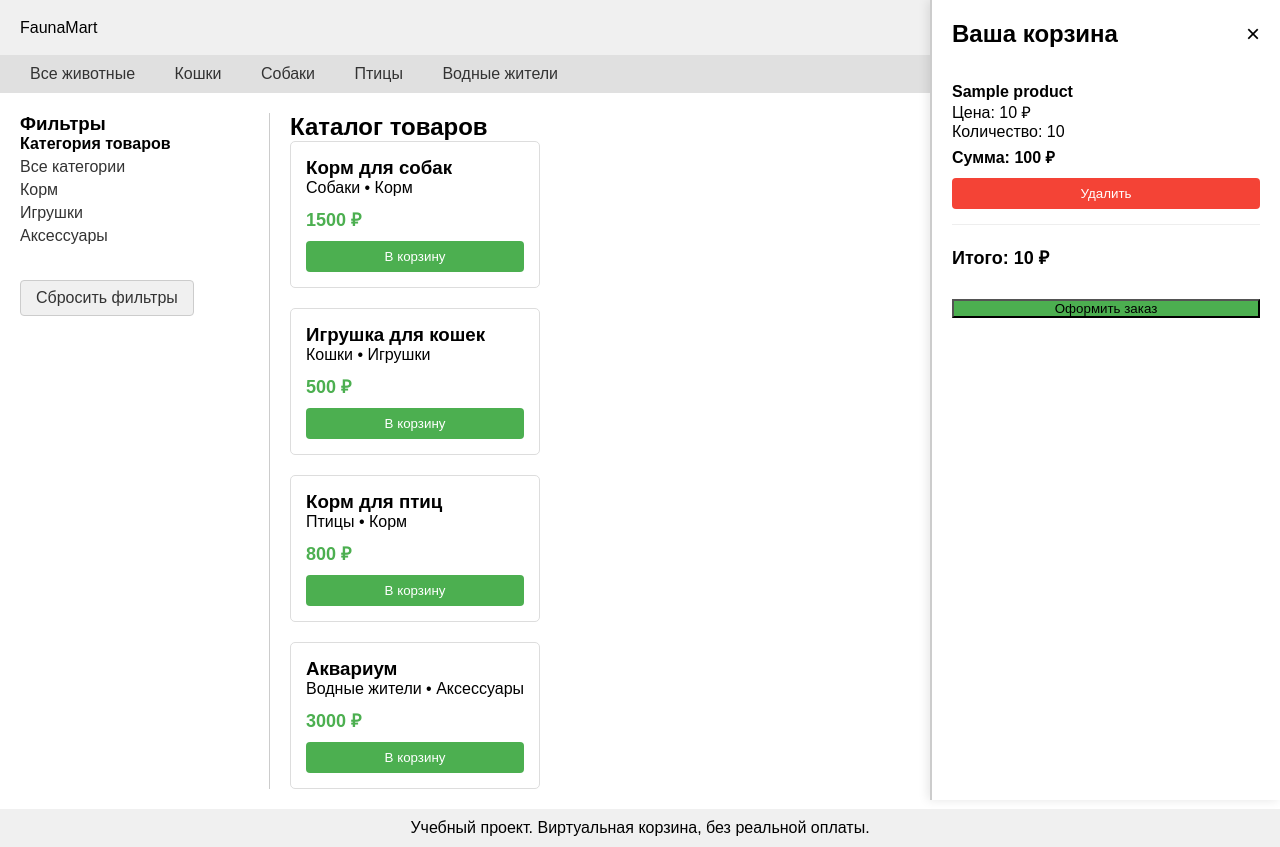
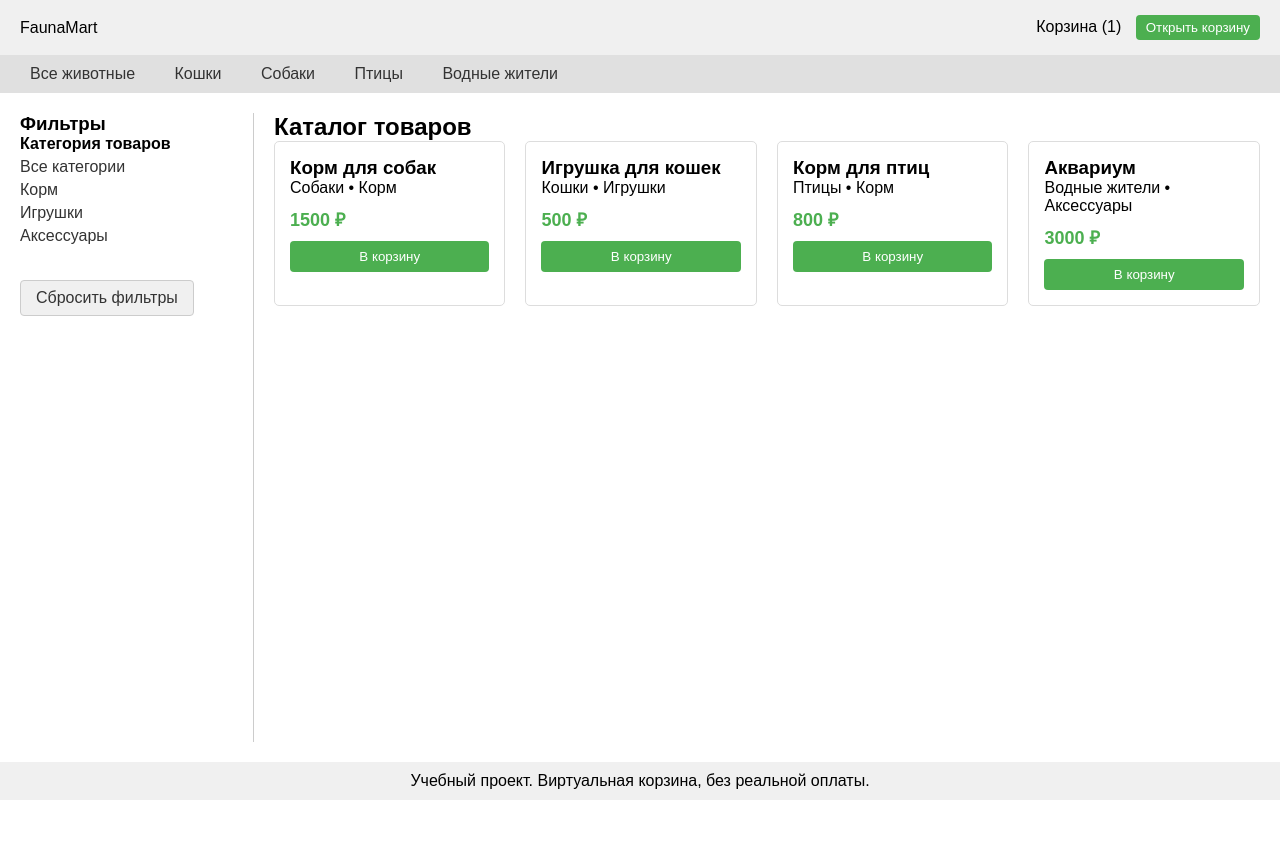
Before and after one commit to AndreevaMarina20/Catalog, a Django app: template catalog/templates/catalog/index.html in a window 1280 px wide. After the commit the page ends 800 px from the top, so only its background shows below. Run offline with Django 5.2, Linux system fonts and the light colour scheme; data comes from the database, SQL or seed files in the repository; both versions use the stored data as it was after the commit; the template is opened without the code that fills it: values that come from a table or form of the project are taken from there, most other values are stand-ins (such as "Sample title", 1, 10 or a date in 2020).

Commit message:
второй коммит

```diff
--- a/catalog/static/catalog/css/style.css
+++ b/catalog/static/catalog/css/style.css
@@ -12,8 +12,9 @@ aside { width: 250px; border-right: 1px solid #ccc; padding-right: 20px; }
 .filter-group div { margin: 5px 0; }
 .products-grid {
     display: grid;
-    grid-template-columns: repeat(auto-fill, minmax(220px, 1fr));
+    grid-template-columns: repeat(4, 1fr);
     gap: 20px;
+    width: 100%;
 }
 .product-card {
     border: 1px solid #ddd;
@@ -39,7 +40,9 @@ aside { width: 250px; border-right: 1px solid #ccc; padding-right: 20px; }
 }
 footer { background: #f0f0f0; text-align: center; padding: 10px; margin-top: auto; }
 
+/* Корзина */
 .cart-modal {
+    display: none;
     position: fixed;
     top: 0;
     right: 0;
@@ -77,6 +80,8 @@ footer { background: #f0f0f0; text-align: center; padding: 10px; margin-top: aut
     font-weight: bold;
     margin: 20px 0;
 }
+
+/* Фильтры */
 .filter-link {
     text-decoration: none;
     color: #333;
@@ -95,6 +100,8 @@ footer { background: #f0f0f0; text-align: center; padding: 10px; margin-top: aut
     border-radius: 4px;
     border: 1px solid #ccc;
 }
+
+/* Кнопки */
 .cart-button {
     margin-left: 10px;
     padding: 5px 10px;
--- a/catalog/templates/catalog/index.html
+++ b/catalog/templates/catalog/index.html
@@ -21,12 +21,12 @@
     </header>
 
     <nav>
-        <a href="?animal=all&category={{ selected_category }}"
+        <a href="?animal=all{% if selected_category and selected_category != 'all' %}&category={{ selected_category }}{% endif %}"
            class="{% if selected_animal == 'all' or not selected_animal %}active{% endif %}">
             Все животные
         </a>
         {% for animal in animals %}
-        <a href="?animal={{ animal.id }}&category={{ selected_category }}"
+        <a href="?animal={{ animal.id }}{% if selected_category and selected_category != 'all' %}&category={{ selected_category }}{% endif %}"
            class="{% if selected_animal == animal.id|stringformat:'s' %}active{% endif %}">
             {{ animal.name }}
         </a>
@@ -39,14 +39,14 @@
             <div class="filter-group">
                 <h4>Категория товаров</h4>
                 <div>
-                    <a href="?category=all&animal={{ selected_animal }}"
+                    <a href="?category=all{% if selected_animal and selected_animal != 'all' %}&animal={{ selected_animal }}{% endif %}"
                        class="filter-link {% if not selected_category or selected_category == 'all' %}active-filter{% endif %}">
                         Все категории
                     </a>
                 </div>
                 {% for category in categories %}
                 <div>
-                    <a href="?category={{ category.id }}&animal={{ selected_animal }}"
+                    <a href="?category={{ category.id }}{% if selected_animal and selected_animal != 'all' %}&animal={{ selected_animal }}{% endif %}"
                        class="filter-link {% if selected_category == category.id|stringformat:'s' %}active-filter{% endif %}">
                         {{ category.name }}
                     </a>
```
Also changed, not shown: db.sqlite3.
